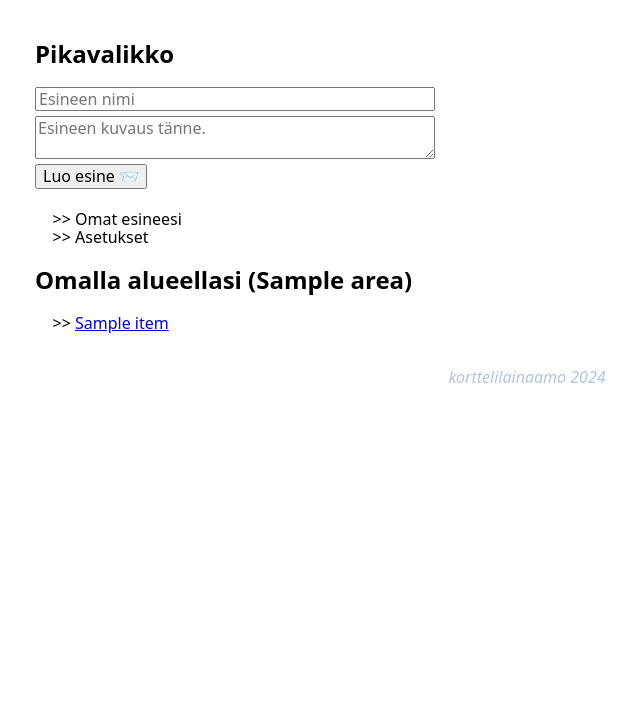
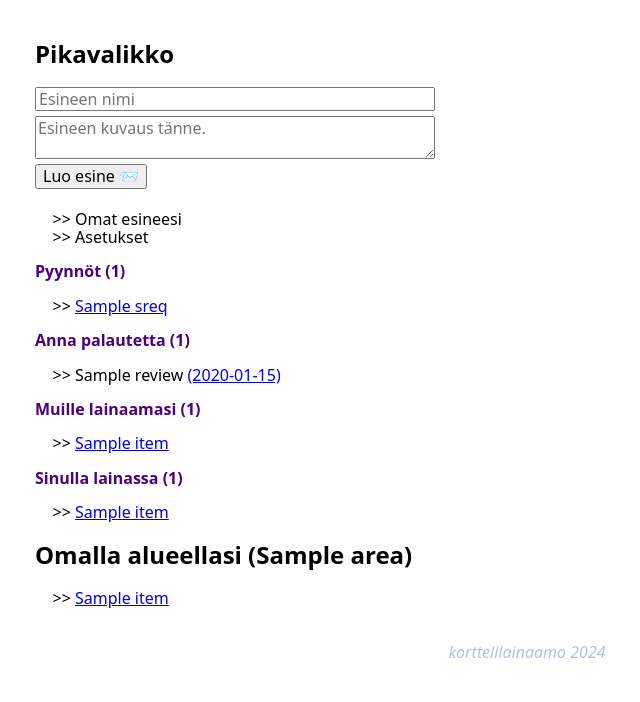
Before and after one commit to tiikerikakku/korttelilainaamo, a Flask app: template templates/welcome.html in a window 1280 px wide. Shown: the part 200-902 px from the top of the page, without its empty margins (113-753 px from the left). Before the commit the page ends 583 px from the top, so only its background shows below. Run offline with Flask 3, Linux system fonts and the light colour scheme; the template is opened without the code that fills it: most values are stand-ins (such as "Sample title", 1, 10 or a date in 2020); some libraries are stand-ins or nearby versions.

Commit message:
new features to main page

```diff
--- a/templates/welcome.html
+++ b/templates/welcome.html
@@ -9,6 +9,10 @@
 
   ul {
     list-style-type: '>> ';
+  }
+
+  strong {
+    color: indigo;
   }
 </style>
 
@@ -28,6 +32,42 @@
     <li>Asetukset</li>
   </ul>
 
+  {% if req != [] %}
+    <strong>Pyynnöt ({{req|count}})</strong>
+    <ul>
+      {% for sreq in req %}
+        <li><a href="/requests/{{sreq[0]}}" target="_blank">{{sreq[1]}}</a></li>
+      {% endfor %}
+    </ul>
+  {% endif %}
+
+  {% if reviews != [] %}
+    <strong>Anna palautetta ({{reviews|count}})</strong>
+    <ul>
+      {% for review in reviews %}
+        <li>{{review[2]}} <a href="/review/{{review[0]}}" target="_blank">({{review[1].strftime('%d.%m.%Y')}})</a></li>
+      {% endfor %}
+    </ul>
+  {% endif %}
+
+  {% if given != [] %}
+    <strong>Muille lainaamasi ({{given|count}})</strong>
+    <ul>
+      {% for item in given %}
+        <li><a href="/item/{{item[0]}}" target="_blank">{{item[1]}}</a></li>
+      {% endfor %}
+    </ul>
+  {% endif %}
+
+  {% if having != [] %}
+    <strong>Sinulla lainassa ({{having|count}})</strong>
+    <ul>
+      {% for item in having %}
+        <li><a href="/item/{{item[0]}}" target="_blank">{{item[1]}}</a></li>
+      {% endfor %}
+    </ul>
+  {% endif %}
+
   <h2>Omalla alueellasi ({{area}})</h2>
   <ul>
     {% for item in items %}
```
Also changed, not shown: routes.py (+14 -0 lines).
